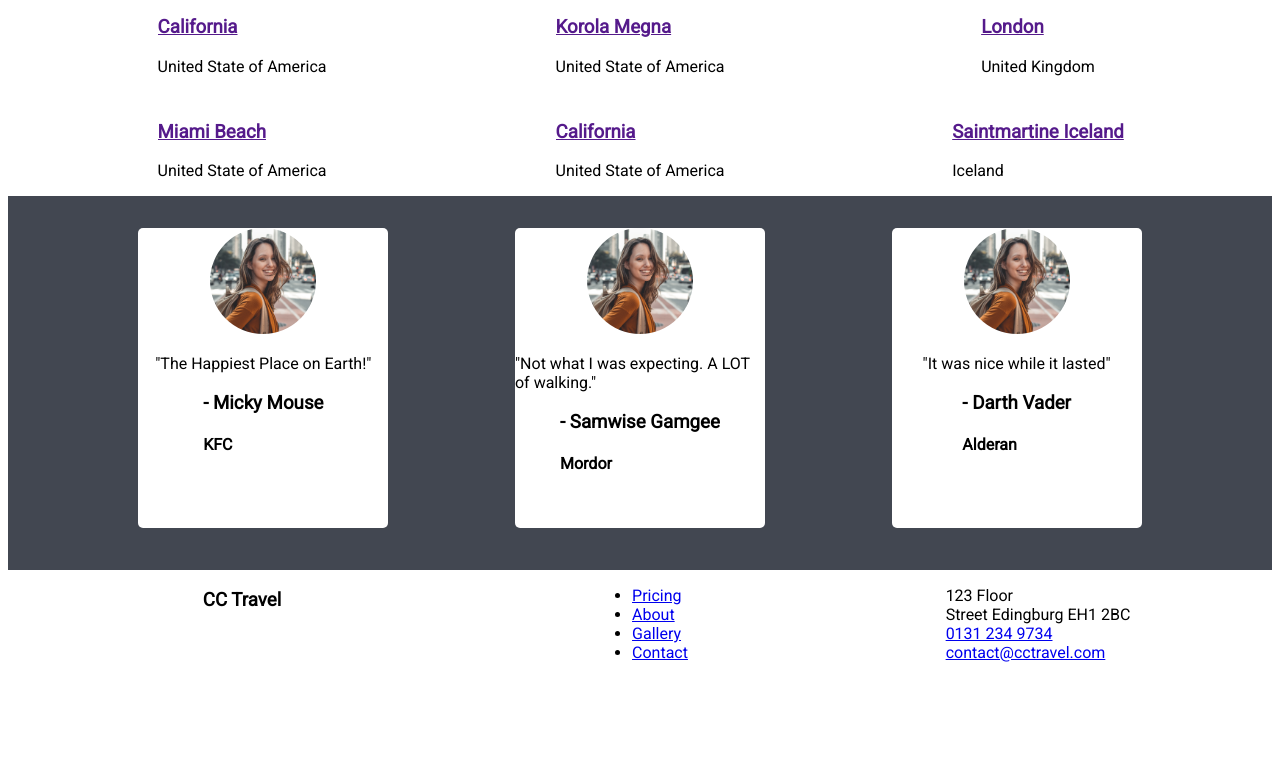
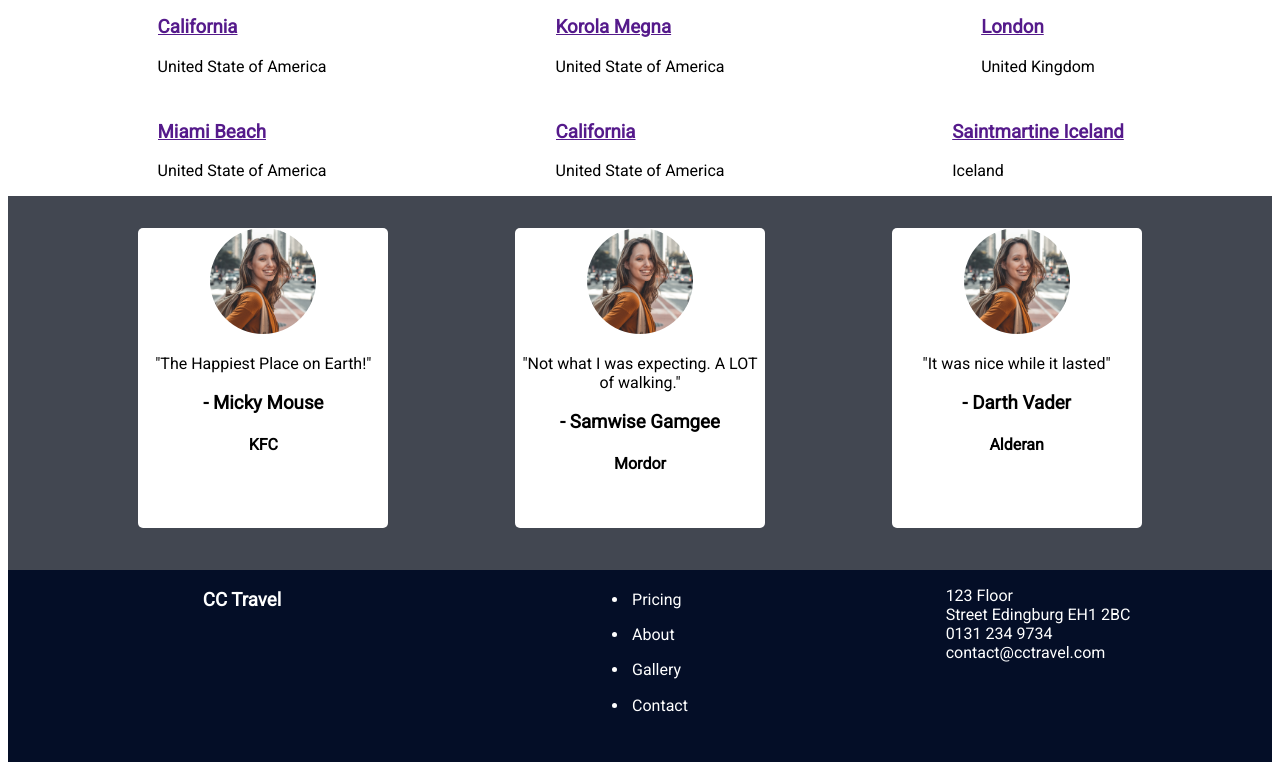
Before and after one commit to RekaKovacs93/week_03-day_02-HW, a plain HTML site: page cc_travel_start/index.html in a window 1280 px wide. Shown: the part 942-1712 px from the top of the page. Before the commit the page ends 1638 px from the top, so only its background shows below. Drawn offline with Linux system fonts and the light colour scheme.

Commit message:
made some updates to footer

```diff
--- a/cc_travel_start/style.css
+++ b/cc_travel_start/style.css
@@ -63,7 +63,7 @@ nav > ul > li > a:hover {
 }
 
 input, .nice-select {
-  width: 200px;
+  width: 230px;
   height: 50px;
   border: 0px;
   padding: 0;
@@ -82,6 +82,11 @@ input, .nice-select {
   padding: 0;
 }
 
+.search-btn:hover {
+  background-color: rgb(105, 32, 10);
+  box-shadow: 1.8px 1.8px rgb(91, 88, 88);
+  /* border-top: 3px solid rgb(70, 69, 69); */
+}
 /* Styling the elements of Forms is difficult. */
 /* Hint: https://developer.mozilla.org/en-US/docs/Learn/Forms/Advanced_form_styling */
 
@@ -151,10 +156,14 @@ img {
   height: 300px;
   border-radius: 5px;
   justify-items: center;
+  text-align: center;
   /* Write your code here */
 }
 
 .footer {
+  background-color: #040e27;
+  color: #fff;
+  height: 12rem;
   /* Write your code here */
 }
 
@@ -163,14 +172,23 @@ img {
 }
 
 .footer-widget a:hover {
+  text-decoration: underline;
    /* Write your code here */
 }
 
-.footer-widget ul li {
+.footer-widget ul li a {
+  color: #fff;
+  text-decoration: none;
   /* Write your code here */
 }
 
+.footer-widget ul li {
+  margin: 10px 0;
+  padding: 0.2rem;
+}
 .footer-widget a {
+  color: #fff;
+  text-decoration: none;
    /* Write your code here */
 }
 
```
